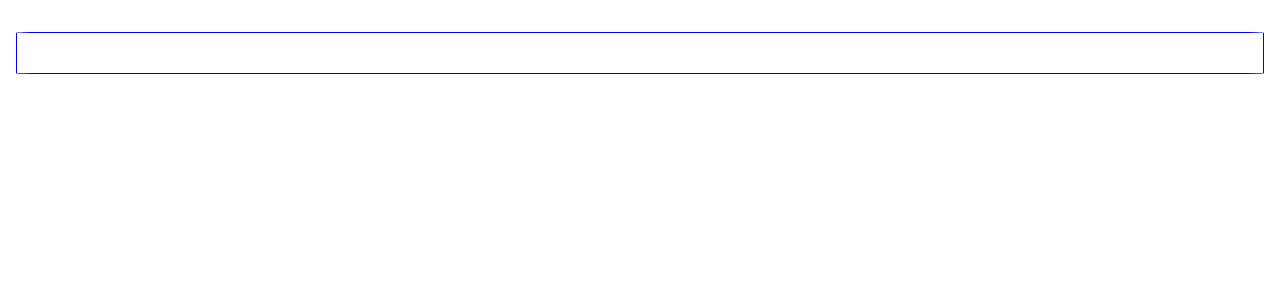
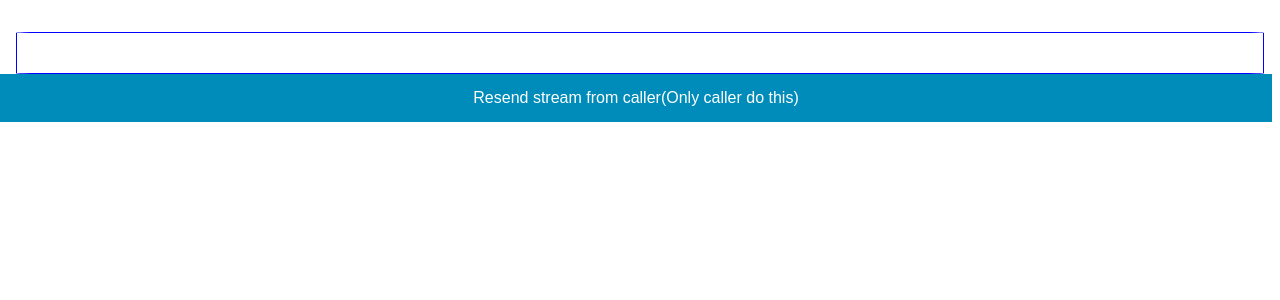
Before and after one commit to jiali-webonise/debug-multiconn-webrtc, a React (Create React App) app in the folder client/: page / in a window 1280 px wide. Shown: the top 300 px of the page. Built offline with nearby package versions, Linux system fonts and the light colour scheme; no server answers.

Commit message:
add stream

```diff
--- a/client/src/App.js
+++ b/client/src/App.js
@@ -22,6 +22,7 @@ function App() {
   const showPartnerVideo = callAccepted || underCall;
 
   const [yourID, setYourID] = useState("");
+  const [yourPeer, setYourPeer] = useState();
 
   const [yourAudioStatus, setYourAudioStatus] = useState(true);
   const [partnerAudioUserId, setPartnerAudioUserId] = useState("");
@@ -248,6 +249,13 @@ function App() {
     });
 
     peer.on("signal", data => {
+      console.log("callPeer signal data", data)
+      console.log("callingInfoList", callingInfoList);
+      // if (callingInfoList.length > 0) {
+      //   //resignal
+      //   console.log('resend stream');
+      // } else {
+      //   console.log("calluser")
       socket.current.emit("callUser", {
         userToCall: id,
         signalData: data,
@@ -255,6 +263,7 @@ function App() {
         channelName: peer.channelName,
         callerAudioStatus: yourAudioStatus
       })
+      // }
     })
 
     peer.on('close', () => {
@@ -266,7 +275,7 @@ function App() {
     })
 
     peer.on('connect', () => {
-      console.log('connected')
+      console.log('connected');
     })
 
     peer.on('error', (err) => {
@@ -292,11 +301,15 @@ function App() {
       // console.log("callingInfoList: ", callingInfoList);
       setCallAccepted(true);
       setUnderCall(true);
+      console.log("callAccepted data signal", data.signal);
       peer.signal(data.signal);
       socket.current.emit("update after successful connection", {
         callInfo: data.callInfo
       })
+
+
     })
+    setYourPeer(peer);
     setPeers(prev => [...prev, { peer: peer, partnerID: id }]);
     localPeers.push({ peer: peer, partnerID: id });
   }
@@ -314,7 +327,14 @@ function App() {
     });
 
     peer.on("signal", data => {
+      console.log("receiver signal data", data)
+      // console.log("callingInfoList", callingInfoList);
+      // if (callingInfoList.length > 0) {
+      //   console.log('resend stream')
+      // } else {
+      console.log("acceptCall")
       socket.current.emit("acceptCall", { signal: data, to: caller, from: yourID, callInfo: callInfo })
+      // }
     })
 
     peer.on('error', (err) => {
@@ -323,12 +343,13 @@ function App() {
     })
 
     peer.on('close', () => {
-      console.log("peer destroy :", caller)
-      peer.destroy();
+      console.log("peer close :", caller)
+      // peer.destroy();
     })
 
     setPeers(prev => [...prev, { peer: peer, partnerID: caller }]);
     setUnderCall(true);
+    console.log("acceptCall data signal", callerSignal);
     peer.signal(callerSignal);
     localPeers.push({ peer: peer, partnerID: caller });
   }
@@ -355,6 +376,35 @@ function App() {
     socket.current.emit("rejectCall", {
       callInfo: updatedCallInfo
     });
+  }
+
+  async function resendStreamHandler() {
+    console.log("Caller resends Stream");
+    // peer.removeTrack(track, stream)
+    console.log("stream before remove", yourPeer.streams[0].getTracks());
+    yourPeer.removeStream(yourPeer.streams[0]);
+    // console.log("peer after remove", yourPeer);
+    let newStream;
+    await navigator.mediaDevices.getUserMedia({ video: true, audio: true }).then(mediastream => {
+      console.log("reget stream");
+      // setStream(mediastream);
+      newStream = mediastream;
+      // if (userVideo.current) {
+      //   userVideo.current.srcObject = mediastream;
+      // }
+    }).catch(err => console.log(err));
+    console.log("newStream", newStream.getTracks());
+    yourPeer.addStream(newStream);
+    // const oldAduioTrack = yourPeer.streams[0].getTracks().find(track => track.kind === 'audio');
+    // const oldVideoTrack = yourPeer.streams[0].getTracks().find(track => track.kind === 'video');
+    // const newAduioTrack = newStream.getTracks().find(track => track.kind === 'audio');
+    // const newVideoTrack = newStream.getTracks().find(track => track.kind === 'video');
+    // console.log("oldAduioTrack", oldAduioTrack);
+    // console.log("newAduioTrack", newAduioTrack)
+    // console.log("oldVideoTrack", oldVideoTrack)
+    // console.log("newVideoTrack", newVideoTrack)
+    // yourPeer.replaceTrack(oldAduioTrack, newAduioTrack, yourPeer.streams[0]);
+    // yourPeer.replaceTrack(oldVideoTrack, newVideoTrack, yourPeer.streams[0]);
   }
 
   let incomingCall;
@@ -444,6 +494,9 @@ function App() {
 
       </div>
     </div >
+    <div className='container-col'>
+      <button type='button' onClick={resendStreamHandler}>Resend stream from caller(Only caller do this)</button>
+    </div>
     <div className=' container call-buttons'>
       {users && !receivingCall && !sendCall && !underCall && Object.keys(users).map(key => {
         if (key === yourID) {
--- a/client/src/components/PartnerVideoContainer.js
+++ b/client/src/components/PartnerVideoContainer.js
@@ -9,8 +9,9 @@ const PartnerVideoContainer = (props) => {
 
     useEffect(() => {
         props.peer.on("stream", stream => {
+            console.log("on streaming", stream);
             ref.current.srcObject = stream;
-            alert("on streaming PartnerVideoContainer");
+            // alert("on streaming PartnerVideoContainer");
             const audio = stream.getTracks()?.find(track => track.kind === 'audio');
             // alert('audio');
             // alert(JSON.stringify(audio));
@@ -29,13 +30,13 @@ const PartnerVideoContainer = (props) => {
 
         props.peer.on("connect", () => {
             console.log("Partner peer connected....");
-            alert('connect');
+            // alert('connect');
         })
 
         props.peer.on('track', (track, stream) => {
             console.log("on track: ", track);
             console.log("on track stream", stream.getTracks().find(track => track.kind === 'audio'));
-            alert('on track');
+            // alert('on track');
             // alert(JSON.stringify(track));
             // alert('on track stream');
             // alert(JSON.stringify(stream));
@@ -44,15 +45,16 @@ const PartnerVideoContainer = (props) => {
         props.peer.on("close", () => {
             setShow(false);
             ref.current = null;
-            props.peer.destroy();
-            alert('close');
+            // props.peer.destroy();
+            console.log("peer close :", props.peer);
+            // alert('close');
         });
 
         props.peer.on('error', (err) => {
             console.error(`${JSON.stringify(err)} at MediaContainer error`);
             console.log("error peer: ", props.peer);
-            alert("on error");
-            alert(JSON.stringify(err));
+            // alert("on error");
+            // alert(JSON.stringify(err));
         });
 
         // if (props.partnerAudioUserId === props.partnerID && audioTrack) {
```
